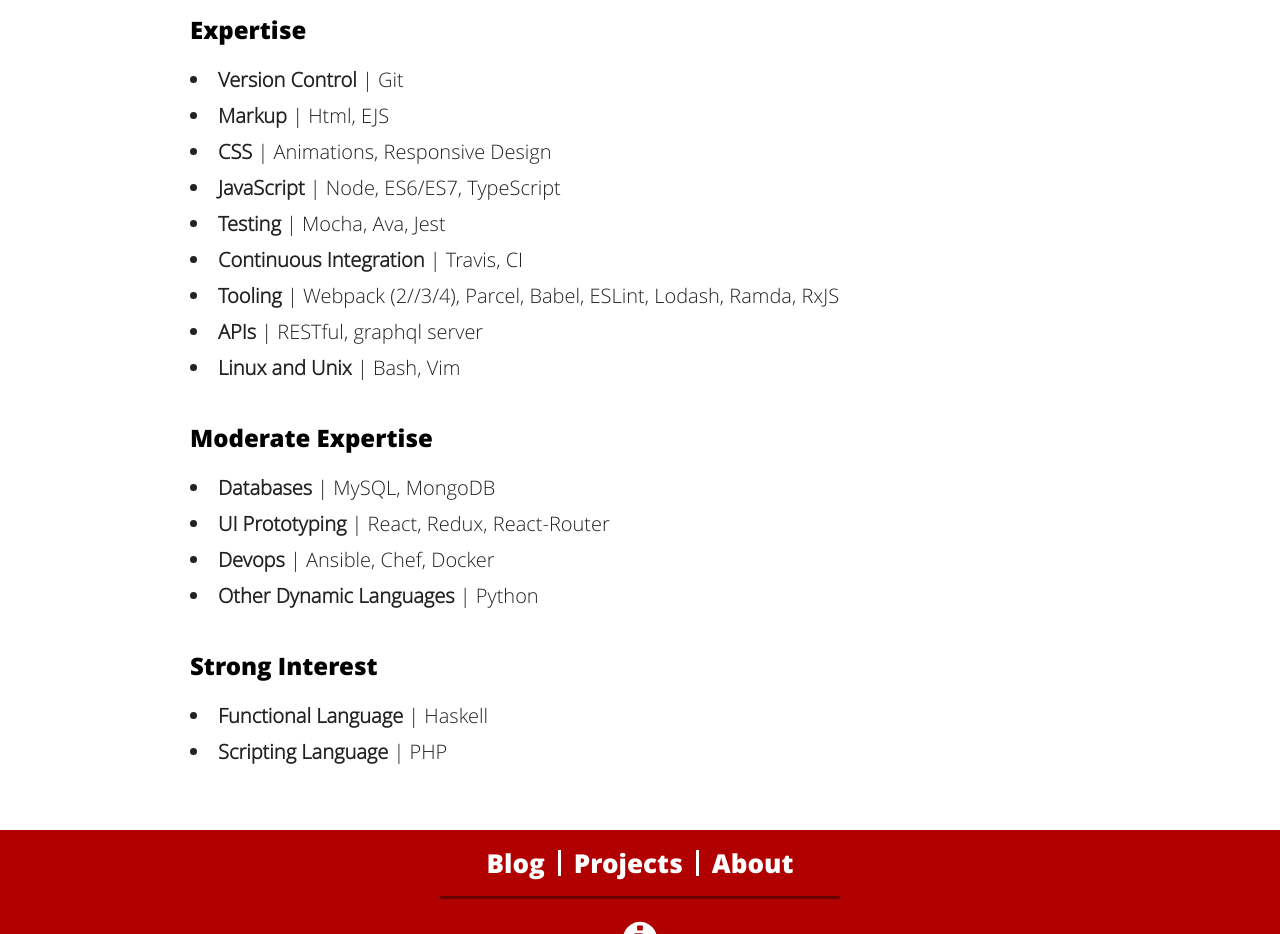
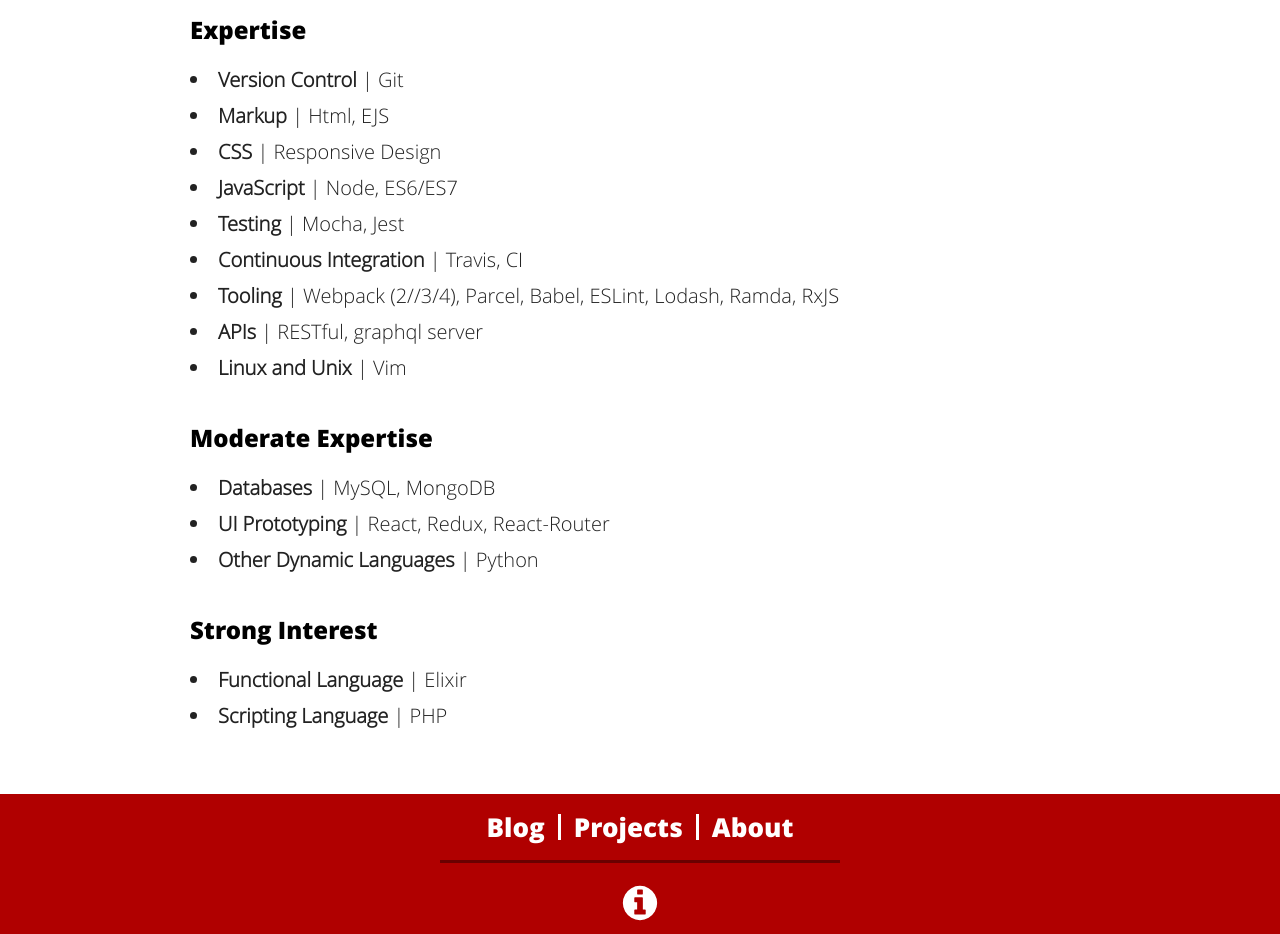
Before and after one commit to lockround/lockround.github.io, a plain HTML site: page about/index.html in a window 1280 px wide. Shown: the part 680-1614 px from the top of the page. Drawn offline with Linux system fonts and the light colour scheme.

Commit message:
Update index.html

```diff
--- a/about/index.html
+++ b/about/index.html
@@ -16,23 +16,22 @@
 <ul>
 <li><strong>Version Control</strong> | Git</li>
 <li><strong>Markup</strong> | Html, EJS</li>
-<li><strong>CSS</strong> | Animations, Responsive Design</li>
-<li><strong>JavaScript</strong> | Node, ES6/ES7, TypeScript</li>
-<li><strong>Testing</strong> | Mocha, Ava, Jest</li>
+<li><strong>CSS</strong> | Responsive Design</li>
+<li><strong>JavaScript</strong> | Node, ES6/ES7</li>
+<li><strong>Testing</strong> | Mocha, Jest</li>
 <li><strong>Continuous Integration</strong> | Travis, CI</li>
 <li><strong>Tooling</strong> | Webpack (2//3/4), Parcel, Babel, ESLint, Lodash, Ramda, RxJS</li>
 <li><strong>APIs</strong> | RESTful, graphql server</li>
-<li><strong>Linux and Unix</strong> | Bash, Vim</li>
+<li><strong>Linux and Unix</strong> | Vim</li>
 </ul>
 <h1>Moderate Expertise</h1>
 <ul>
 <li><strong>Databases</strong> | MySQL, MongoDB</li>
 <li><strong>UI Prototyping</strong> | React, Redux, React-Router</li>
-<li><strong>Devops</strong> | Ansible, Chef, Docker</li>
 <li><strong>Other Dynamic Languages</strong> | Python</li>
 </ul>
 <h1>Strong Interest</h1>
 <ul>
-<li><strong>Functional Language</strong> | Haskell</li>
+<li><strong>Functional Language</strong> | Elixir</li>
 <li><strong>Scripting Language</strong> | PHP</li>
 </ul></article></main><footer class="site-footer"><div class="site-footer__content"><nav class="footer-nav" id="footer-nav" role="navigation"><ul class="footer-nav__list"><li class="footer-nav__item"><a class="footer-nav__link" href="/">Blog</a></li><li class="footer-nav__item"><a class="footer-nav__link" href="/projects">Projects</a></li><li class="footer-nav__item"><a class="footer-nav__link" href="/about">About</a></li></ul></nav><hr class="site-footer__divider"><a class="site-footer__info" href="/colophon" role="button" ariaLabel="About the site"><svg class="site-footer__info-svg" viewBox="0 0 877.7142857142858 1024"><path d="M585.143 786.286v-91.429q0-8-5.143-13.143t-13.143-5.143h-54.857v-292.571q0-8-5.143-13.143t-13.143-5.143h-182.857q-8 0-13.143 5.143t-5.143 13.143v91.429q0 8 5.143 13.143t13.143 5.143h54.857v182.857h-54.857q-8 0-13.143 5.143t-5.143 13.143v91.429q0 8 5.143 13.143t13.143 5.143h256q8 0 13.143-5.143t5.143-13.143zM512 274.286v-91.429q0-8-5.143-13.143t-13.143-5.143h-109.714q-8 0-13.143 5.143t-5.143 13.143v91.429q0 8 5.143 13.143t13.143 5.143h109.714q8 0 13.143-5.143t5.143-13.143zM877.714 512q0 119.429-58.857 220.286t-159.714 159.714-220.286 58.857-220.286-58.857-159.714-159.714-58.857-220.286 58.857-220.286 159.714-159.714 220.286-58.857 220.286 58.857 159.714 159.714 58.857 220.286z"></path></svg></a></div></footer></div><script src="/code/bundle.js" async></script></body></html>
```
